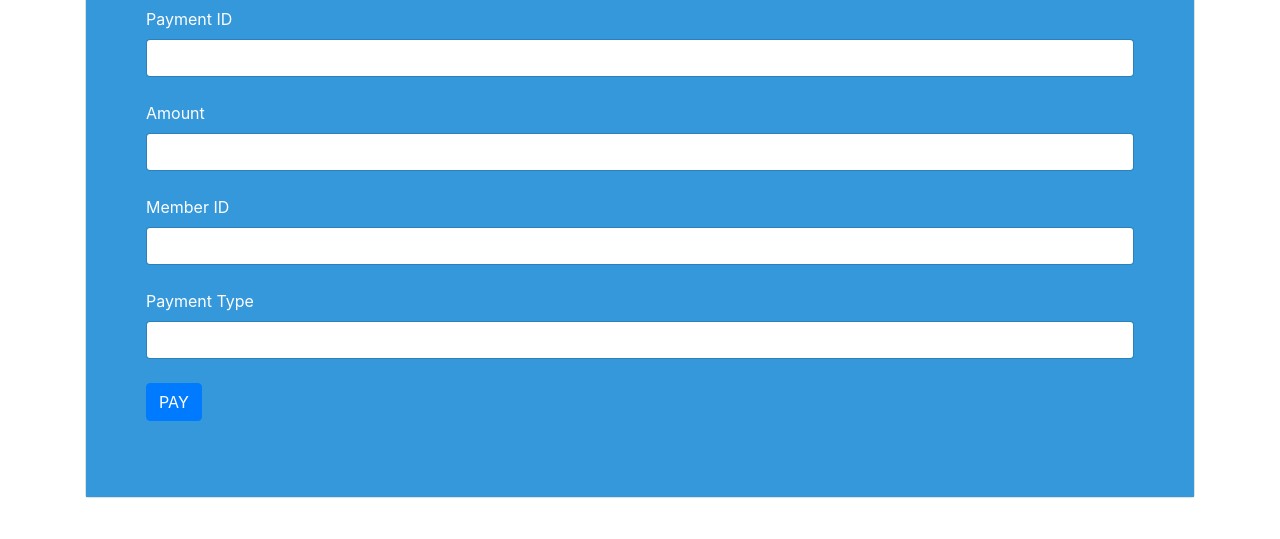
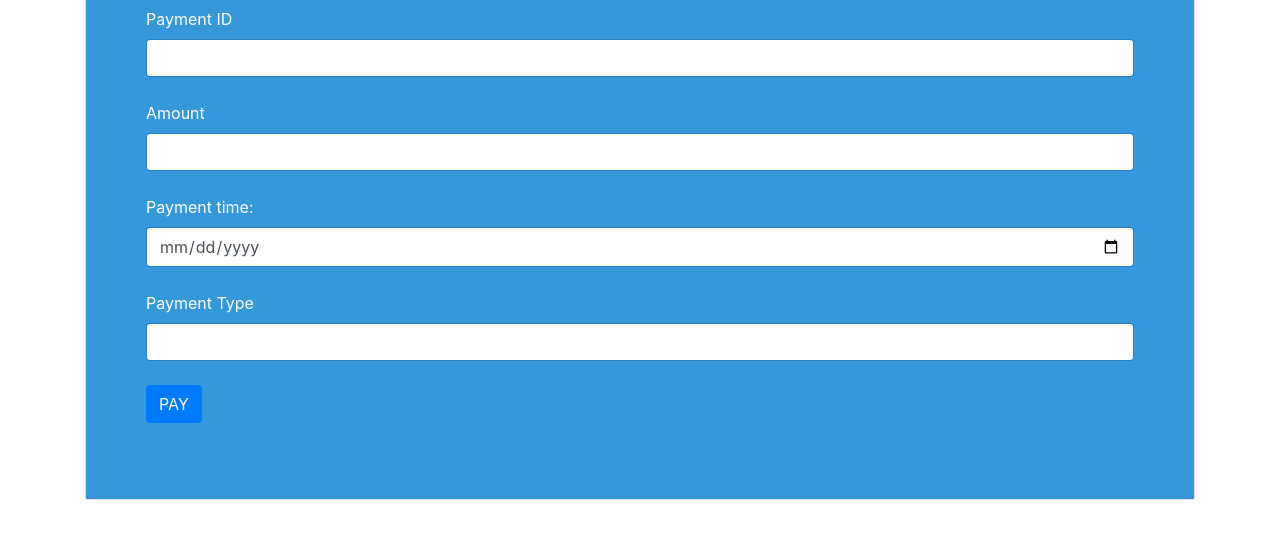
Before and after one commit to Gennifire/Bjj_main, a PHP site: page /payment.php in a window 1280 px wide. Shown: the part 214-753 px from the top of the page. Run offline with PHP 8.4, Linux system fonts and the light colour scheme; some libraries are stand-ins or nearby versions.

Commit message:
edits to

```diff
--- a/member-dashboard.php
+++ b/member-dashboard.php
@@ -7,6 +7,8 @@ session_start();
 		header("Location: logIn.php");
 		exit;
 	}
+
+
 ?>
 <!DOCTYPE html>
 <html lang="en">
@@ -56,7 +58,7 @@ session_start();
             </div>
 
 			<?php
-						$query = "SELECT * FROM tbluser WHERE users_id = :login_user";
+						$query = "SELECT * FROM tbluser WHERE user_email = :login_user";
 						$statement = $db->prepare($query);
 						$statement->bindValue(":login_user", $login_user);
 						$statement->execute();
--- a/payment.php
+++ b/payment.php
@@ -30,17 +30,17 @@
                 <div class="card-body"></div>
                 <form class="form-group" action="payment-bounce.php" method="post">
                 <label>Payment ID</label>
-					<input type="text" name="Payment_id" class="form-control"><br>
+					<input type="text" name="payment_id" id="payment_id" class="form-control"><br>
 
                     <label>Amount</label>
-                    <input type="text" name="Amount" class="form-control"><br>
-                    <label>Member ID</label>
-                    <input type="text" name="member_id" class="form-control"><br>
+                    <input type="text" name="Amount" id="Amount" class="form-control"><br>
+                    <label>Payment time:</label>
+                    <input type="date" name="payment_time" id="payment_time" class="form-control"><br>
                    <!-- <label>Customer Name</label>
                     <input type="text" name="customer_name" class="form-control"><br>-->
                     <label>Payment Type</label>
+                    <input type="text" name="payment_type" id="payment_type" class="form-control"><br>
 
-					<input type="text" name="payment_type" class="form-control"><br>
 					<input type="submit" class="btn btn-primary" name="pay_submit" value="PAY">
 					</form>
      </div>
```
Also changed, not shown: admin-reg1.php (+10 -2 lines), instructor-reg1.php (+4 -4 lines), payment-bounce.php (added, +32 -0 lines).
